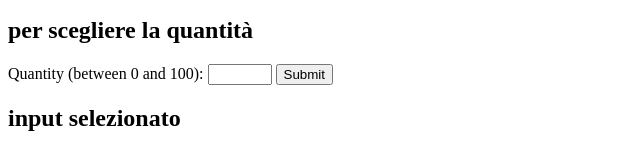
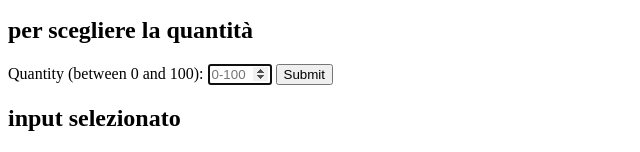
Before and after one commit to fernandoLanna/Esercizidevelhope, a plain HTML site: page html/es3/Attributes/start.html in a window 1280 px wide. Shown: the part 151-303 px from the top of the page, without its empty margins (0-640 px from the left). Drawn offline with Linux system fonts and the light colour scheme.

Commit message:
aggiunta modifica

```diff
--- a/html/es3/Attributes/start.html
+++ b/html/es3/Attributes/start.html
@@ -19,7 +19,7 @@
    <div>
     <h2>per scegliere la quantità</h2>
     <label for="quantity">Quantity (between 0 and 100):</label>
-    <input type="number" id="quantity" name="quantity" min="0" max="100">
+    <input name="number" placeholder="0-100" type="number" step="2" min="0" max="100" autofocus>
     <input type="submit">
    </div>
 
```
